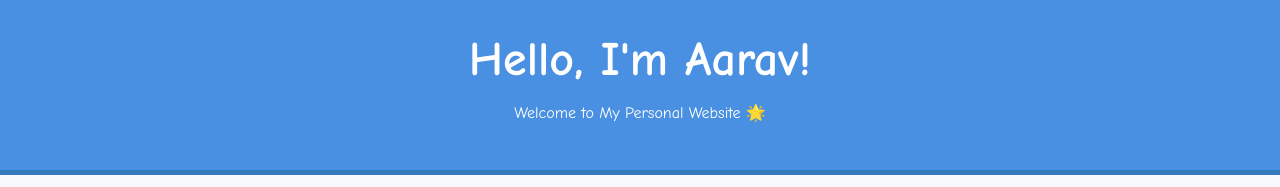
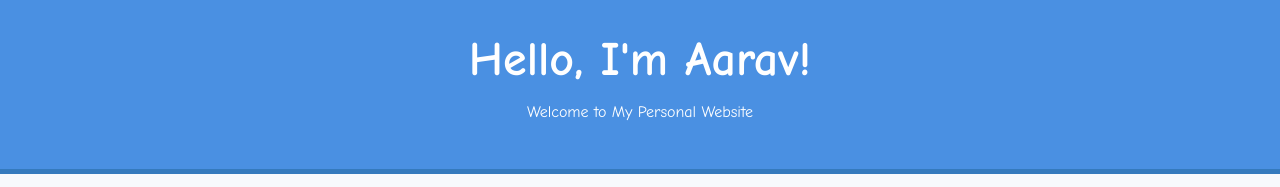
Before and after one commit to Tridev11/My-Website, a plain HTML site: page index.html in a window 1280 px wide. Shown: the top 187 px of the page. Drawn offline with Linux system fonts and the light colour scheme.

Commit message:
Update index.html

```diff
--- a/index.html
+++ b/index.html
@@ -95,7 +95,7 @@
 <body>
   <header>
     <h1>Hello, I'm Aarav!</h1>
-    <p>Welcome to My Personal Website 🌟</p>
+    <p>Welcome to My Personal Website </p>
   </header>
 
   <nav>
```
